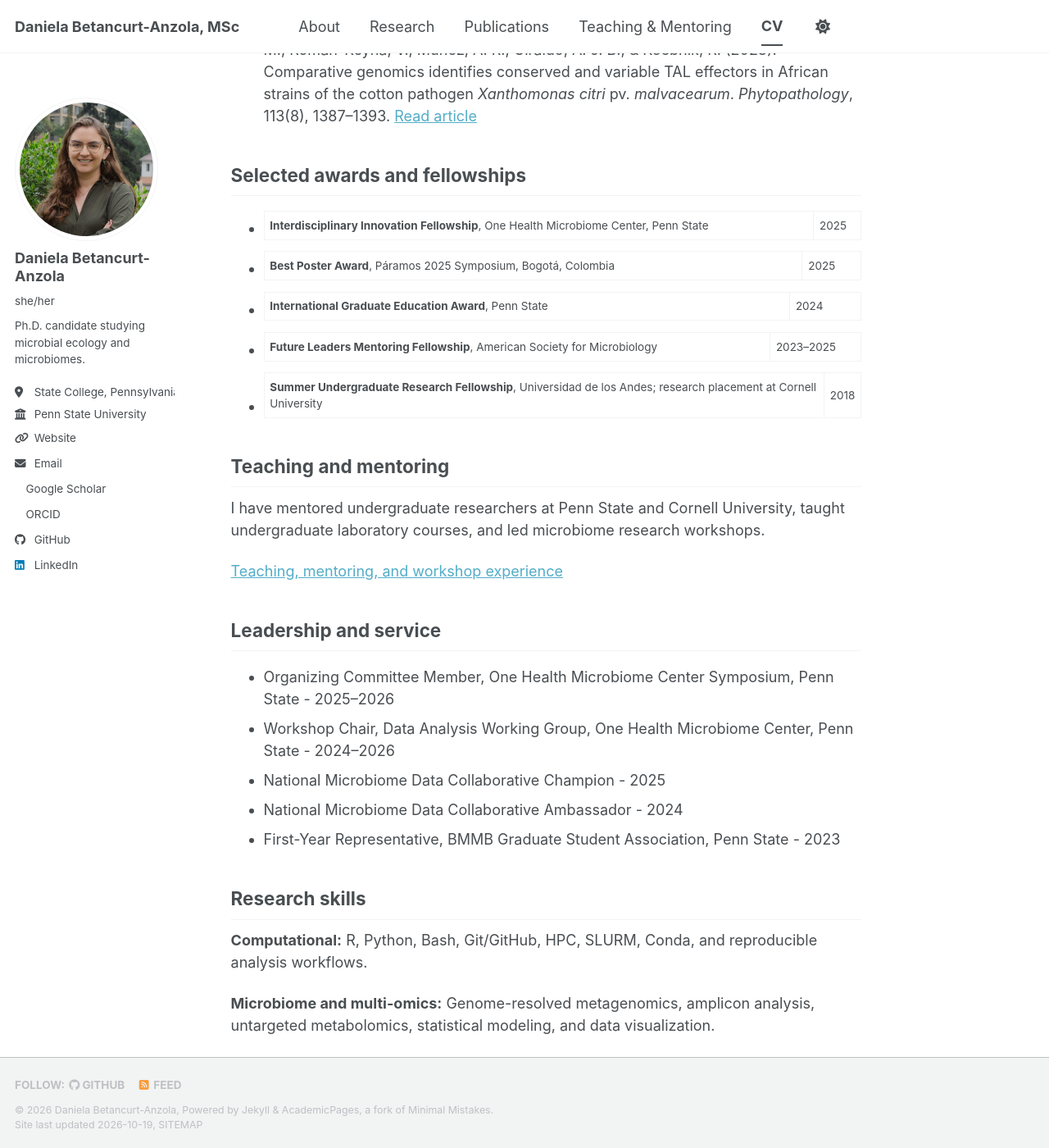
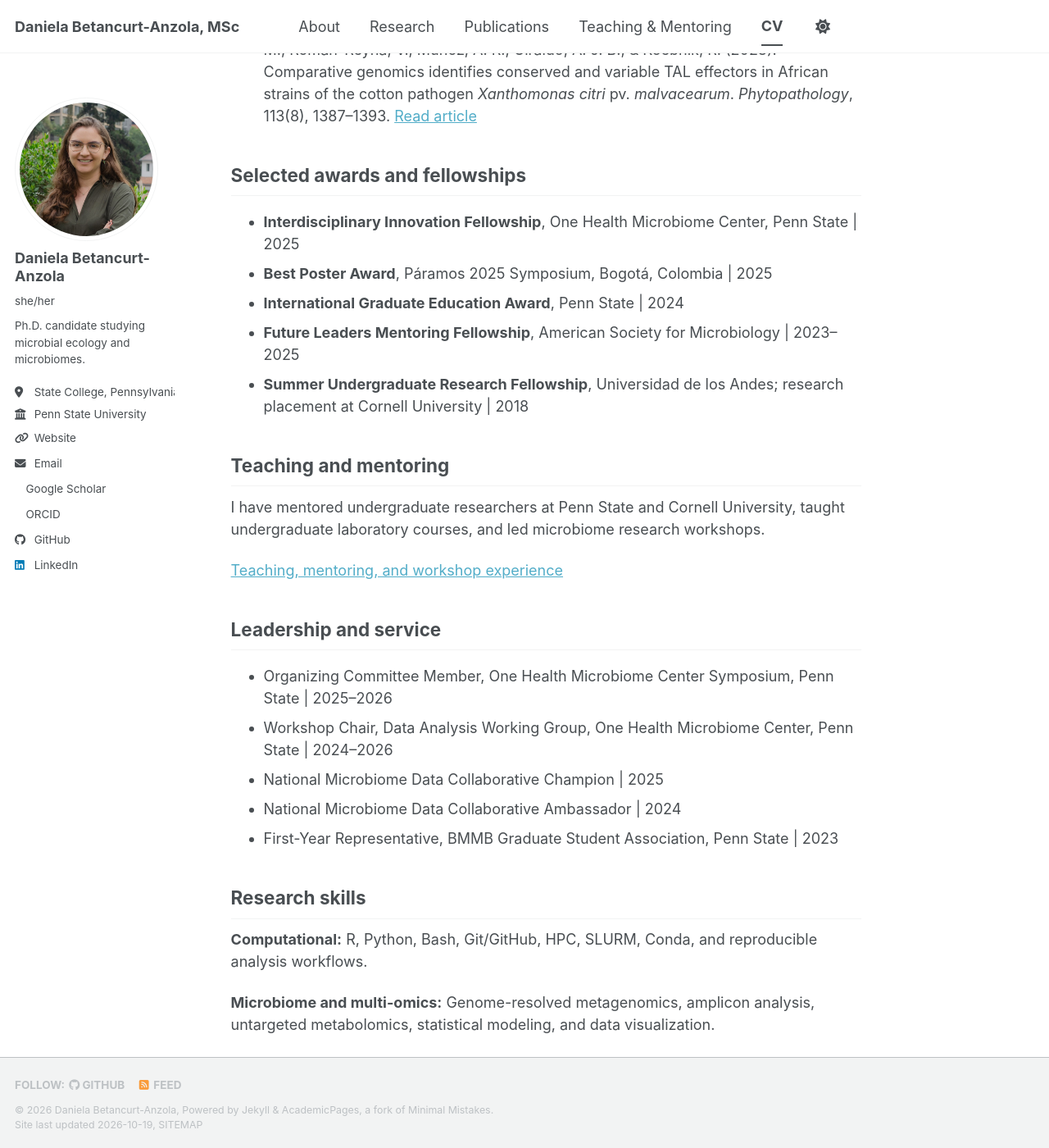
Before and after one commit to danibeta07/danibeta07.github.io, a Jekyll site: the page built from _pages/cv.md, in a window 1280 px wide and 1400 px high, scrolled down 1815 px. Shown: the whole window at 82% size. Built offline with Jekyll 4.4.1, drawn with Linux system fonts in a browser that asks for light colours; a style sheet for code colours, icons or effects is not loaded.

```diff
--- a/_pages/cv.md
+++ b/_pages/cv.md
@@ -60,11 +60,11 @@ Human gut microbiome profiling and experimental support for neuroscience researc
 
 ## Selected awards and fellowships
 
-- **Interdisciplinary Innovation Fellowship**, One Health Microbiome Center, Penn State | 2025
-- **Best Poster Award**, Páramos 2025 Symposium, Bogotá, Colombia | 2025
-- **International Graduate Education Award**, Penn State | 2024
-- **Future Leaders Mentoring Fellowship**, American Society for Microbiology | 2023–2025
-- **Summer Undergraduate Research Fellowship**, Universidad de los Andes; research placement at Cornell University | 2018
+- **Interdisciplinary Innovation Fellowship**, One Health Microbiome Center, Penn State \| 2025
+- **Best Poster Award**, Páramos 2025 Symposium, Bogotá, Colombia \| 2025
+- **International Graduate Education Award**, Penn State \| 2024
+- **Future Leaders Mentoring Fellowship**, American Society for Microbiology \| 2023–2025
+- **Summer Undergraduate Research Fellowship**, Universidad de los Andes; research placement at Cornell University \| 2018
 
 ## Teaching and mentoring
 
@@ -74,11 +74,11 @@ I have mentored undergraduate researchers at Penn State and Cornell University,
 
 ## Leadership and service
 
-- Organizing Committee Member, One Health Microbiome Center Symposium, Penn State - 2025–2026
-- Workshop Chair, Data Analysis Working Group, One Health Microbiome Center, Penn State - 2024–2026
-- National Microbiome Data Collaborative Champion - 2025
-- National Microbiome Data Collaborative Ambassador - 2024
-- First-Year Representative, BMMB Graduate Student Association, Penn State - 2023
+- Organizing Committee Member, One Health Microbiome Center Symposium, Penn State \| 2025–2026
+- Workshop Chair, Data Analysis Working Group, One Health Microbiome Center, Penn State \| 2024–2026
+- National Microbiome Data Collaborative Champion \| 2025
+- National Microbiome Data Collaborative Ambassador \| 2024
+- First-Year Representative, BMMB Graduate Student Association, Penn State \| 2023
 
 ## Research skills
 
```
